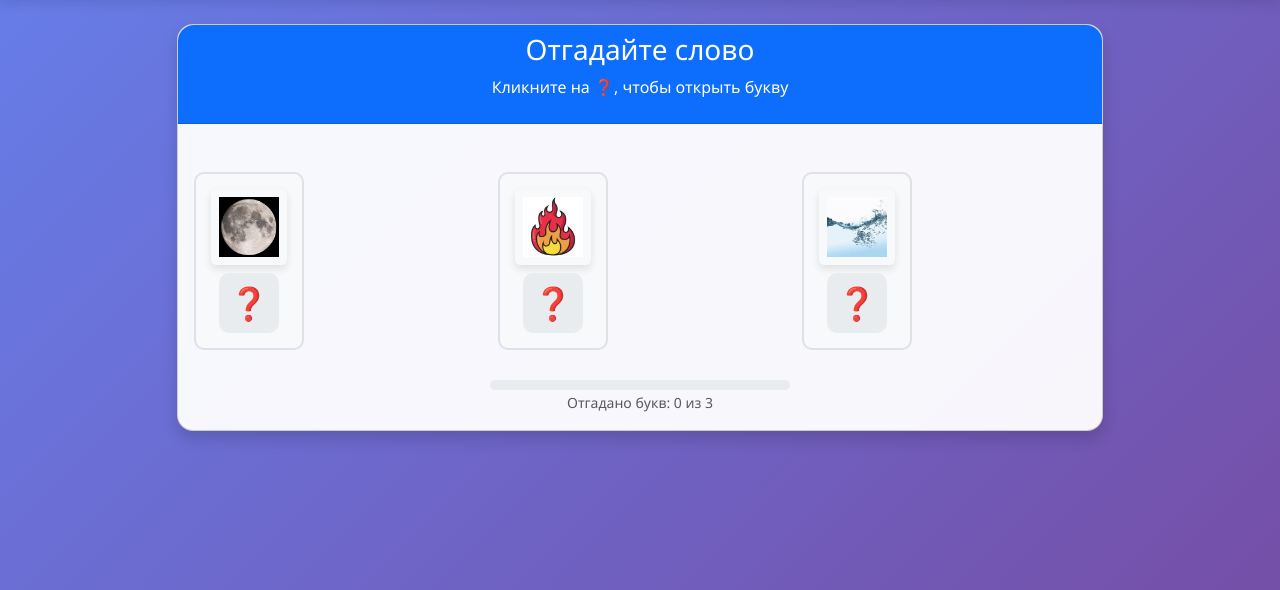
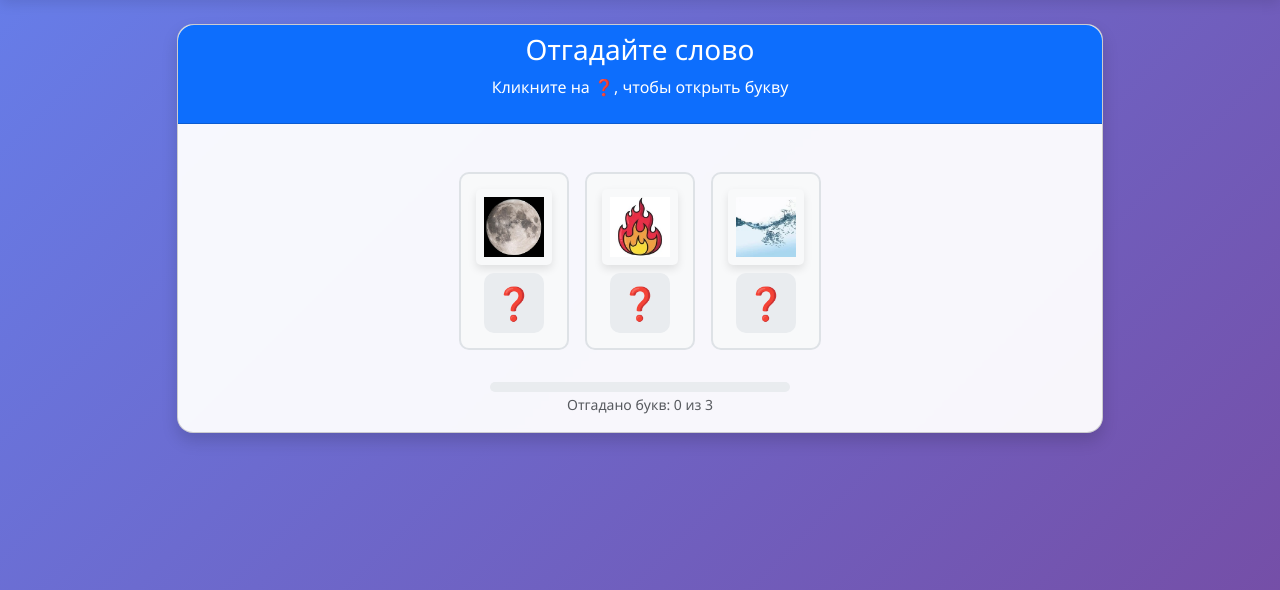
Before and after one commit to Rudzyng/osetinckie-rebusi, a Flask app: page /rebus/1 in a window 1280 px wide. Shown: the part 56-646 px from the top of the page. Run offline with Flask 3, Linux system fonts and the light colour scheme; data comes from the database, SQL or seed files in the repository.

Commit message:
переработка места между буквами

```diff
--- a/static/css/style.css
+++ b/static/css/style.css
@@ -210,10 +210,9 @@ body {
 }
 
 .rebus-grid {
-    display: grid;
-    grid-template-columns: repeat(auto-fit, minmax(120px, 1fr));
-    gap: 20px;
-    margin-bottom: 30px;
+    display: flex;
+    gap: 1rem;
+    justify-content: center;
 }
 
 .rebus-cell {
```
